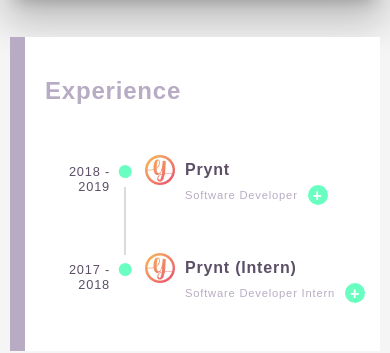
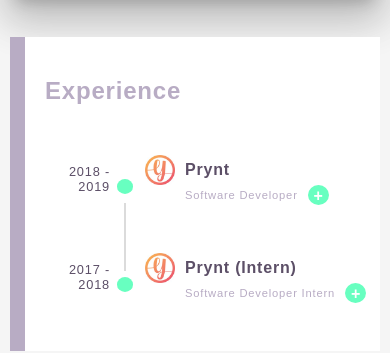
Before and after one commit to jchoo157/johnny-website, a React app: page / in a window 390 px wide. Shown: the part 800-1153 px from the top of the page. Built offline with nearby package versions, Linux system fonts and the light colour scheme; a web font is replaced by a local one.

Commit message:
tweak styling in employment component

```diff
--- a/src/css/styles.css
+++ b/src/css/styles.css
@@ -510,8 +510,12 @@
       border-right: 2px solid #dbdbdb;
       height: 100%;
       position: absolute;
-      right: 19px;
+      right: 19.5px;
       bottom: -52px;
+
+      @media(max-width: 398px) {
+        bottom: -68px;
+      }
     }
 
     li.company-row {
@@ -535,6 +539,14 @@
   .job-title, .company-date {
     font-family: "Source Sans Pro", arial, sans-serif;
     color: #5C4F67;
+
+    .dot {
+      background: #68ffc0;
+      padding: 0px 6px;
+      border-radius: 50%;
+      position: absolute;
+      right: 12px;
+    }
 
     span.text {
       margin-left: 40px;
@@ -574,6 +586,7 @@
       text-align: center;
       height: 20px;
       width: 20px;
+      padding-left: 1px;
       line-height: 21px;
       margin-left: 10px;
       border-radius: 50%;
@@ -598,7 +611,7 @@
     padding-top: 29px;
     font-size: 0.8em;
 
-    &::after {
+    /*&::after {
       content: "●";
       margin-left: 10px;
       color: #68ffc0;
@@ -606,7 +619,7 @@
       font-size: 30px;
       right: 10px;
       bottom: 16px;
-    }
+    }*/
   }
 
   h5 {
--- a/src/js/components/Home/Employment.js
+++ b/src/js/components/Home/Employment.js
@@ -72,6 +72,7 @@
           <li className="company-row">
             <div className="company-date">
               <span>2018 - 2019</span>
+              <span className="dot">&nbsp;</span>
               {!infosOpen['Prynt'] ? <div className="vertical-line"></div> : null}
             </div>
             <div className="job-title">
@@ -85,6 +86,7 @@
           <li className="company-row">
             <div className="company-date">
               <span>2017 - 2018</span>
+              <span className="dot">&nbsp;</span>
             </div>
             <div className="job-title">
               <div className="company"><img src={require("../../../../public/images/prynt_logo.jpg")}/><span className="company-name">Prynt (Intern)</span></div>
```
